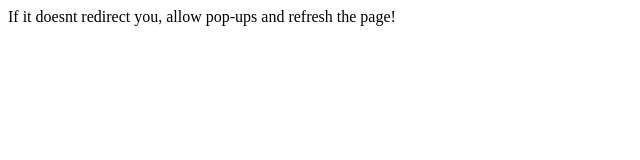
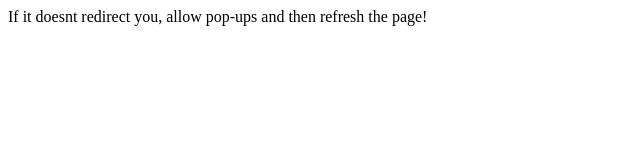
Before and after one commit to V01dNullified/V01dNullified.github.io, a plain HTML site: page games/window.html in a window 1280 px wide. Shown: the full height of the page, 0-640 px from the left. Drawn offline with Linux system fonts and the light colour scheme.

Commit message:
Update window.html

```diff
--- a/games/window.html
+++ b/games/window.html
@@ -10,6 +10,6 @@
 <body>
 <!-- <a href="#" target="popup" onclick="function()">Play</a> -->
 <!-- <a href="#" target="popup" onclick="window.open('index.html','name','width=600,height=400')">Open page in new window</a> -->
-  <a>If it doesnt redirect you, allow pop-ups and refresh the page!</a>
+  <a>If it doesnt redirect you, allow pop-ups and then refresh the page!</a>
 
 </body>
```
